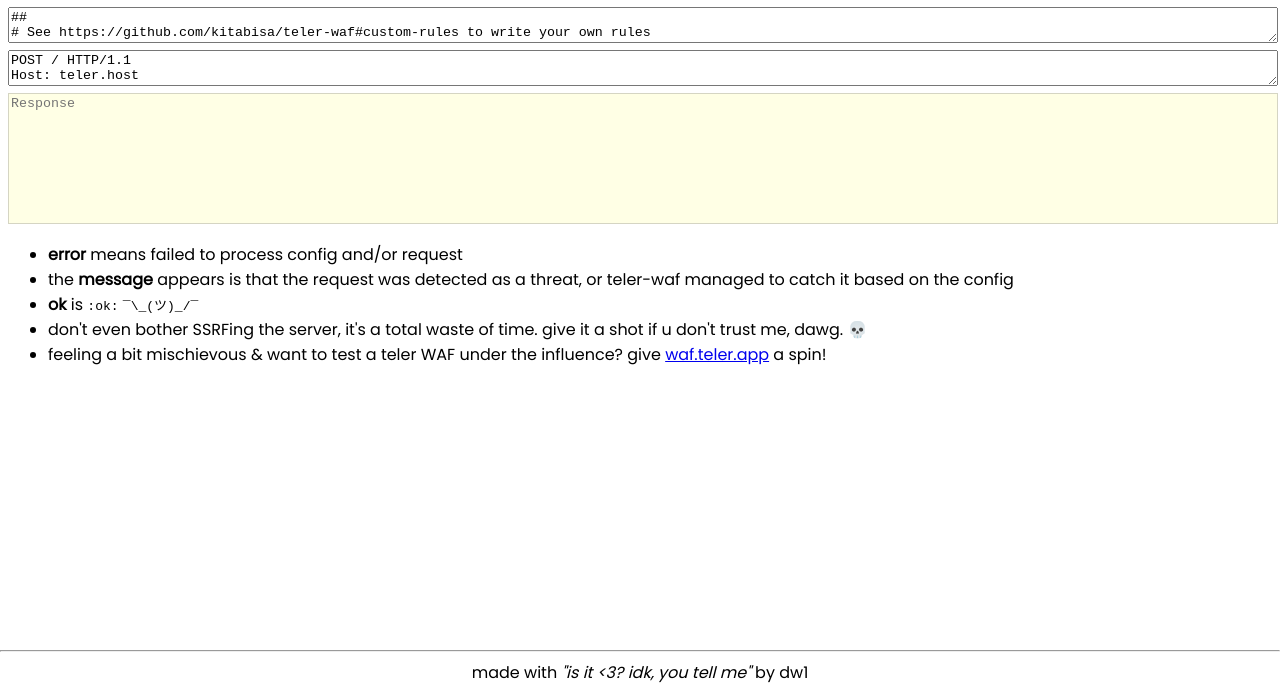
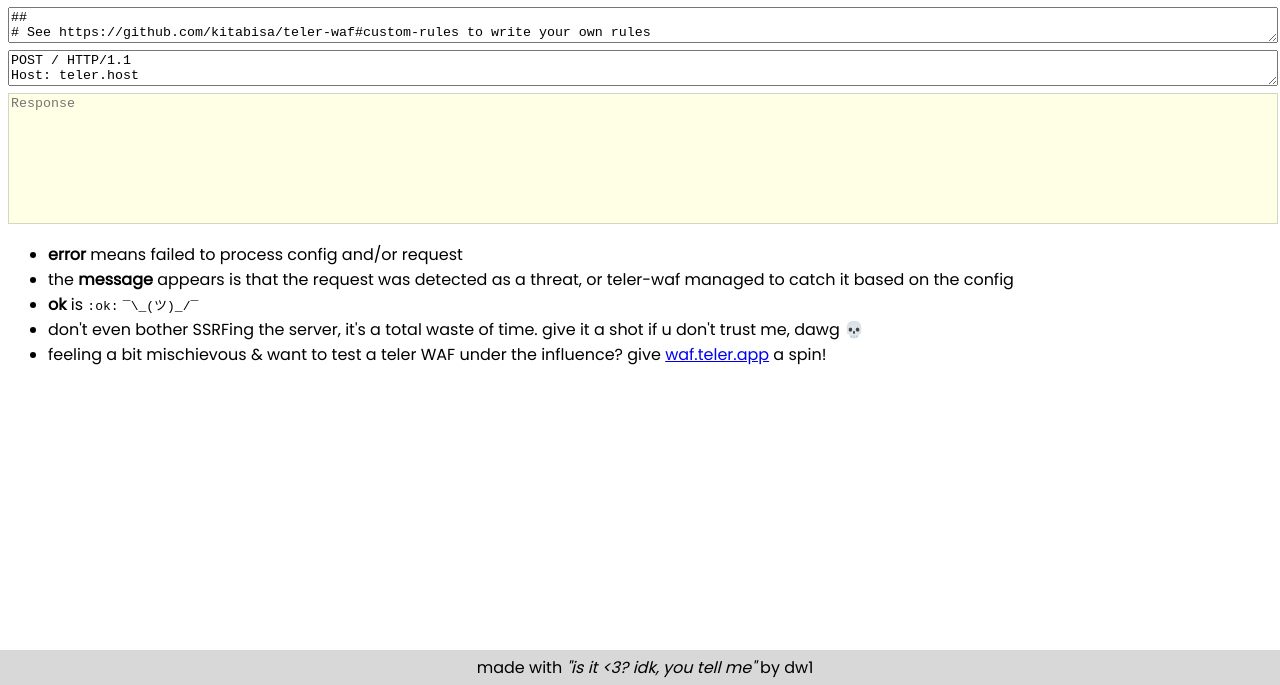
Before and after one commit to teler-sh/teler-waf-playground, a plain HTML site: page www/index.html in a window 1280 px wide. Shown: the part 115-800 px from the top of the page. Drawn offline with nearby package versions, Linux system fonts and the light colour scheme.

Commit message:
refactor(www): fixed the footer

```diff
--- a/www/assets/style.css
+++ b/www/assets/style.css
@@ -49,9 +49,11 @@ h1 {
 }
 
 footer {
-  position: absolute;
+  position: fixed;
+  left: 0;
   bottom: 0;
-  left: 0;
   width: 100%;
   text-align: center;
+  background-color: #d8d8d8;
+  padding: 5px;
 }
--- a/www/index.html
+++ b/www/index.html
@@ -131,14 +131,13 @@ foo=bar</textarea>
         <li><b>error</b> means failed to process config and/or request</li>
         <li>the <b>message</b> appears is that the request was detected as a threat, or teler-waf managed to catch it based on the config</li>
         <li><b>ok</b> is <code>:ok:</code> <code>¯\_(ツ)_/¯</code></li>
-        <li>don't even bother SSRFing the server, it's a total waste of time. give it a shot if u don't trust me, dawg. 💀</li>
+        <li>don't even bother SSRFing the server, it's a total waste of time. give it a shot if u don't trust me, dawg 💀</li>
         <li>feeling a bit mischievous & want to test a teler WAF under the influence? give <a href="https://waf.teler.app">waf.teler.app</a> a spin!</li>
       </ul>
     </p>
   </div>
 </div>
 <footer>
-<hr>
 <span>made with <i>"is it <3? idk, you tell me"</i> by dw1</span>
 </footer>
 <script src="/assets/script.js"></script>
```
